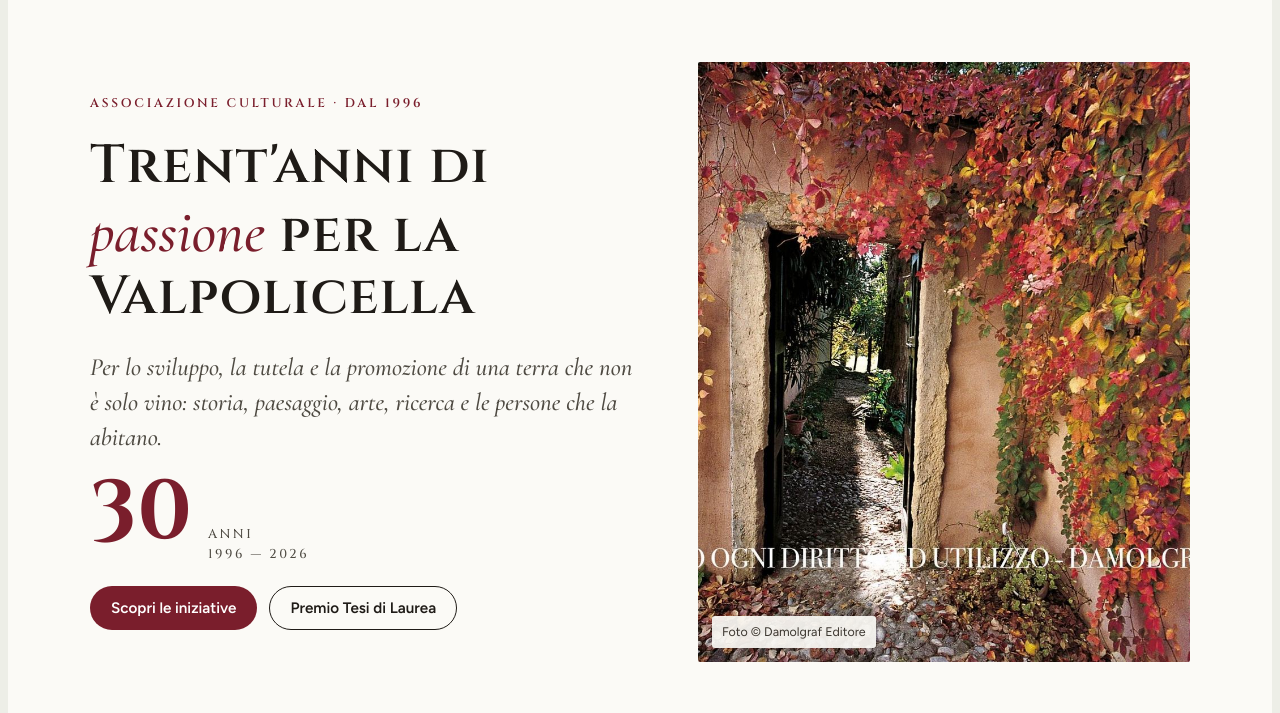
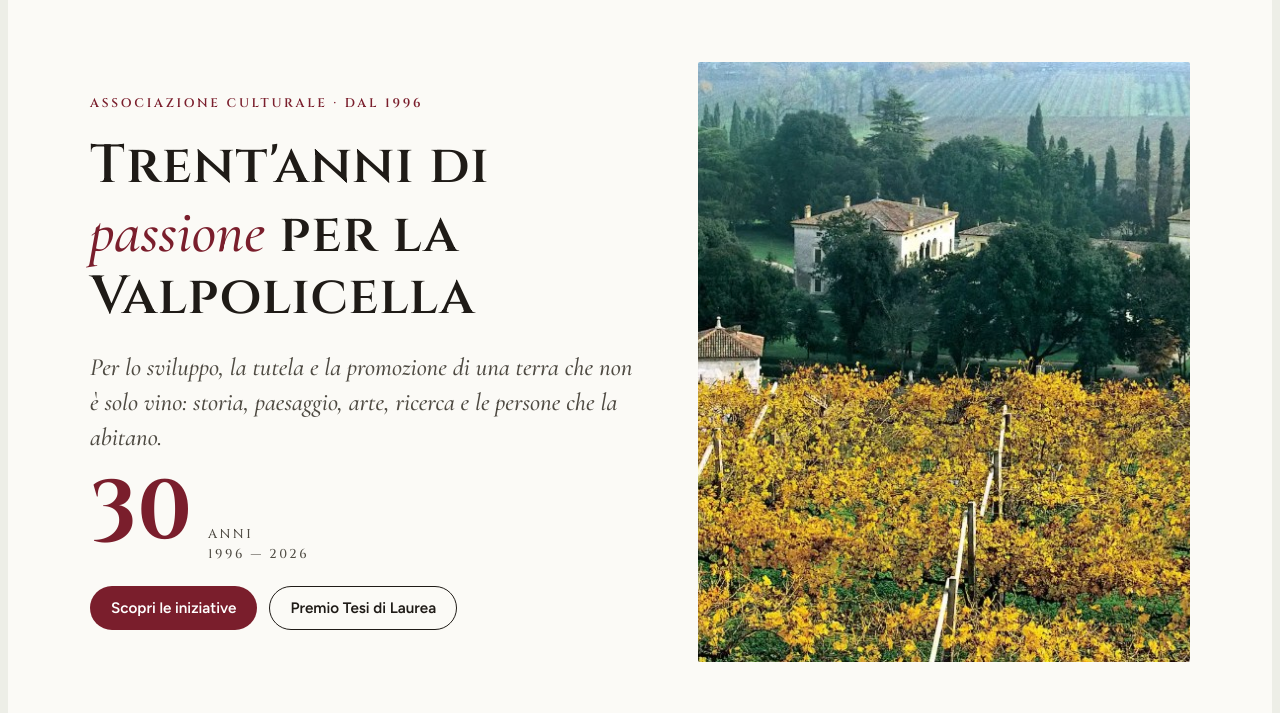
Before and after one commit to maimeriinformatica/vivilavalpolicella, a plain HTML site: page index.html in a window 1280 px wide. Shown: the part 87-800 px from the top of the page. Drawn offline with nearby package versions, Linux system fonts and the light colour scheme.

Commit message:
Add files via upload

```diff
--- a/index.html
+++ b/index.html
@@ -6,7 +6,7 @@
 <link rel="icon" href="img/sigillo.jpg">
 <meta property="og:title" content="Vivi la Valpolicella · 30 anni">
 <meta property="og:description" content="Associazione culturale per lo sviluppo, la tutela e la promozione della Valpolicella. Dal 1996.">
-<meta property="og:image" content="img/portale-vite.jpg">
+<meta property="og:image" content="img/villa-vigneti-autunno.jpg">
 <meta property="og:type" content="website">
 <title>Vivi la Valpolicella</title>
 <meta name="description" content="Associazione culturale per lo sviluppo, la tutela e la promozione della Valpolicella. Fondata nel 1996 dal prof. Francesco Quintarelli.">
@@ -319,8 +319,7 @@
       </div>
     </div>
     <figure class="hero-figure">
-      <img src="img/portale-vite.jpg" alt="Un portale in pietra avvolto dalla vite americana rossa d'autunno, in Valpolicella" width="1600" height="1072">
-      <figcaption>Foto © Damolgraf Editore</figcaption>
+      <img src="img/villa-vigneti-autunno.jpg" alt="Una villa veneta tra cipressi e vigneti dorati d'autunno in Valpolicella" width="912" height="607" style="object-position:35% center">
     </figure>
   </div>
   <div class="comuni">
```
Also changed, not shown: img/villa-vigneti-autunno.jpg (added).
